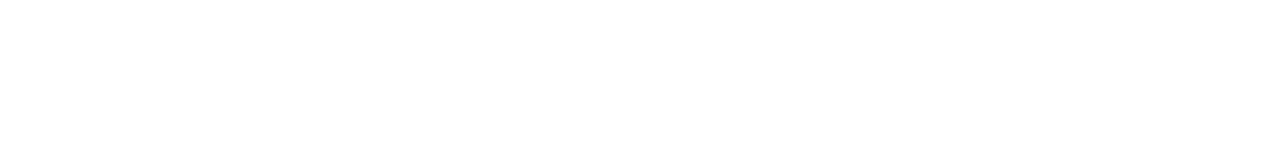
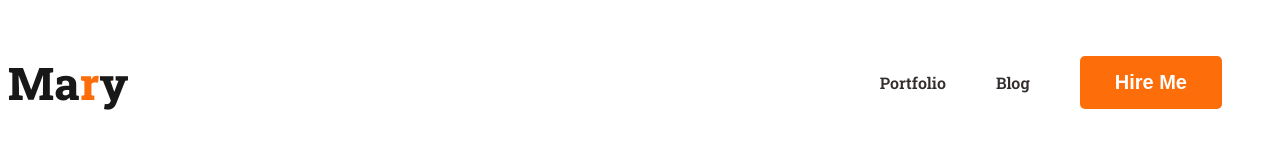
Before and after one commit to MRaihan-1/webdev-portfolio, a plain HTML site: page index.html in a window 1280 px wide. Drawn offline with Linux system fonts and the light colour scheme.

Commit message:
adde nav

```diff
--- a/index.html
+++ b/index.html
@@ -1,11 +1,33 @@
 <!DOCTYPE html>
 <html lang="en">
+
 <head>
     <meta charset="UTF-8">
     <meta name="viewport" content="width=device-width, initial-scale=1.0">
     <title>Web Developer Portfolio</title>
+    <link rel="preconnect" href="https://fonts.googleapis.com">
+    <link rel="preconnect" href="https://fonts.gstatic.com" crossorigin>
+    <link href="https://fonts.googleapis.com/css2?family=Roboto+Slab:wght@600;800&display=swap" rel="stylesheet">
+    <link rel="stylesheet" href="styles/portfolio.css">
 </head>
+
 <body>
+    <header>
+        <nav>
+            <h3 class="nav-title">Ma<span class="orange-r">r</span>y</h3>
+            <ul>
+                <li><a href="">Portfolio</a></li>
+                <li><a href="">Blog</a></li>
+                <li><button class="btn-primary">Hire Me</button></li>
+            </ul>
+        </nav>
+    </header>
+    <main>
 
+    </main>
+    <footer>
+
+    </footer>
 </body>
+
 </html>
--- /dev/null
+++ b/styles/portfolio.css
@@ -0,0 +1,47 @@
+/* common shared styles */
+body {
+    font-family: 'Roboto Slab', serif;
+}
+
+/* nav related styles */
+nav {
+    display: flex;
+    justify-content: space-between;
+    align-items: center;
+}
+
+.orange-r {
+    color: #FD6E0A;
+}
+
+.btn-primary {
+    border-radius: 5px;
+    background: #FD6E0A;
+    border: 0;
+    color: white;
+    font-size: 20px;
+    font-weight: 700;
+    padding: 15px 35px;
+}
+
+.nav-title {
+    color: #181818;
+    text-shadow: 0px 4px 4px 0px rgba(0, 0, 0, 0.25);
+    font-size: 45px;
+    font-weight: 800;
+}
+
+nav>ul {
+    display: flex;
+    align-items: center;
+}
+
+nav li {
+    list-style: none;
+    margin-right: 50px;
+}
+
+nav a {
+    text-decoration: none;
+    color: #342d2d;
+}
```
